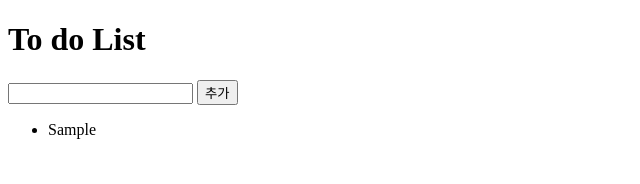
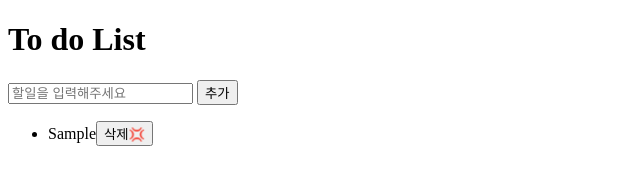
Before and after one commit to hoonj170214/TodolistDone, a plain HTML site: page index.html in a window 1280 px wide. Both pictures are taken after typing "Sample" into the empty fields and a click on the button "추가". Shown: the whole page, without its empty margins (0-640 px from the left). Drawn offline with Linux system fonts and the light colour scheme.

Commit message:
js 파일 수정, html 수정

```diff
--- a/index.html
+++ b/index.html
@@ -8,7 +8,7 @@
   </head>
   <body>
     <h1>To do List</h1>
-    <input type="text" id="taskInput" />
+    <input type="text" id="taskInput" placeholder="할일을 입력해주세요" />
     <button id="addButton">추가</button>
     <ul id="taskList"></ul>
     <script src="script.js"></script>
--- a/script.js
+++ b/script.js
@@ -5,7 +5,7 @@ const taskList = document.getElementById('taskList');
 
 //addButton이 클릭되면 이벤트가 발생하는 리스너를 추가해주세요.
 addButton.addEventListener('click', addTask);
-
+/*
 //addTask 함수를 만든다.
 function addTask() {
   // 인풋창에 입력된 텍스트가 있어야 한다. taskText
@@ -35,3 +35,33 @@ function removeTask(event) {
   const taskItem = event.target;
   taskItem.parentNode.removeChild(taskItem);
 }
+*/
+function addTask() {
+  const taskText = taskInput.value.trim();
+  if (taskText !== '') {
+    const taskItem = createTaskItem(taskText);
+    taskList.appendChild(taskItem);
+    taskInput.value = '';
+  }
+}
+//리스트(Todo) 생성 함수 선언
+function createTaskItem(taskText) {
+  //li 태그 생성하여 taskItem 변수를 지정
+  const taskItem = document.createElement('li');
+  taskItem.textContent = taskText;
+  taskItem.addEventListener('click', completeTask);
+
+  //버튼 태그 생성
+  const removeButton = document.createElement('button');
+  //삭제 버튼
+  removeButton.textContent = '삭제💢';
+  removeButton.addEventListener('click', removeTask);
+  taskItem.appendChild(removeButton);
+  return taskItem;
+}
+
+//할일 완료 함수
+function completeTask() {}
+
+//할일 삭제 함수
+function removeTask() {}
```
